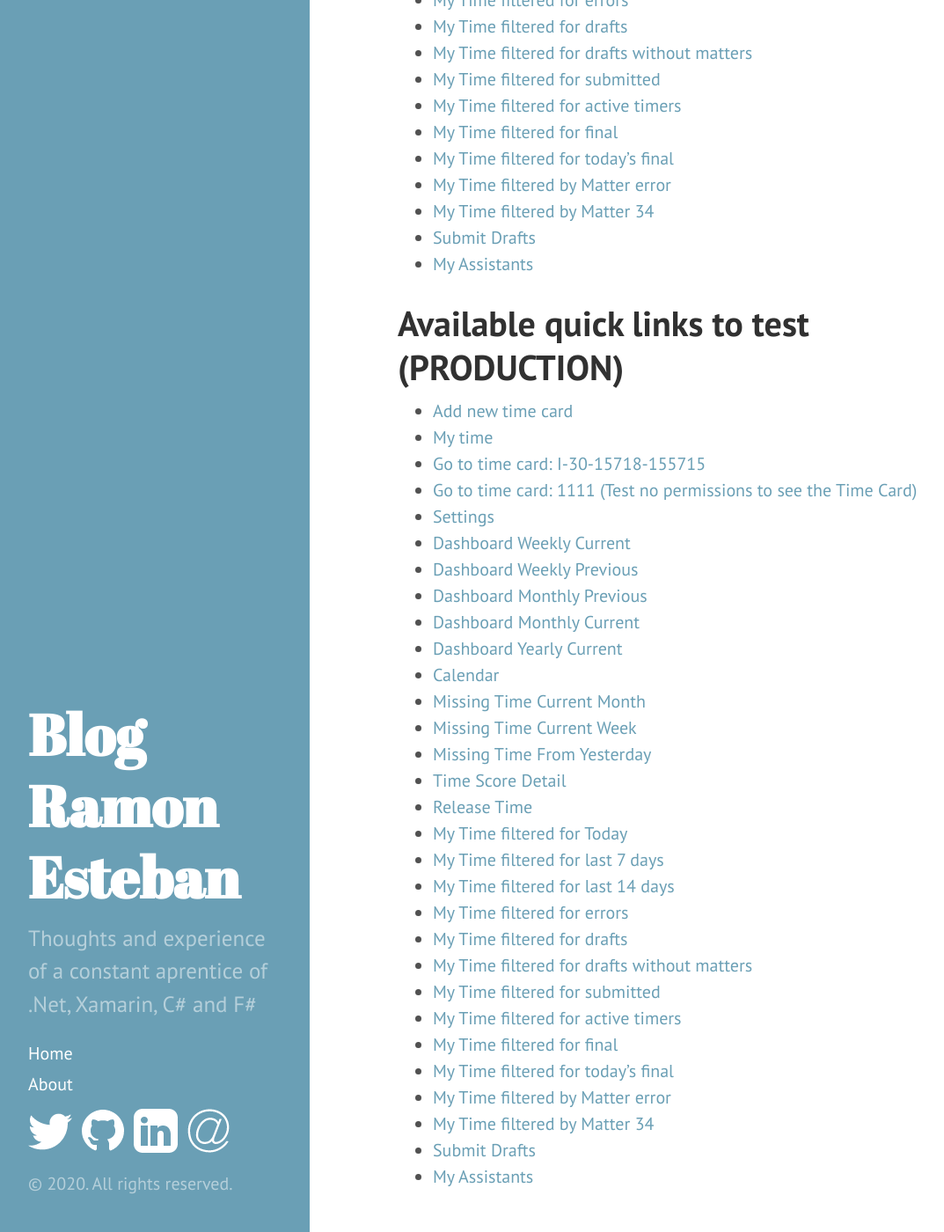
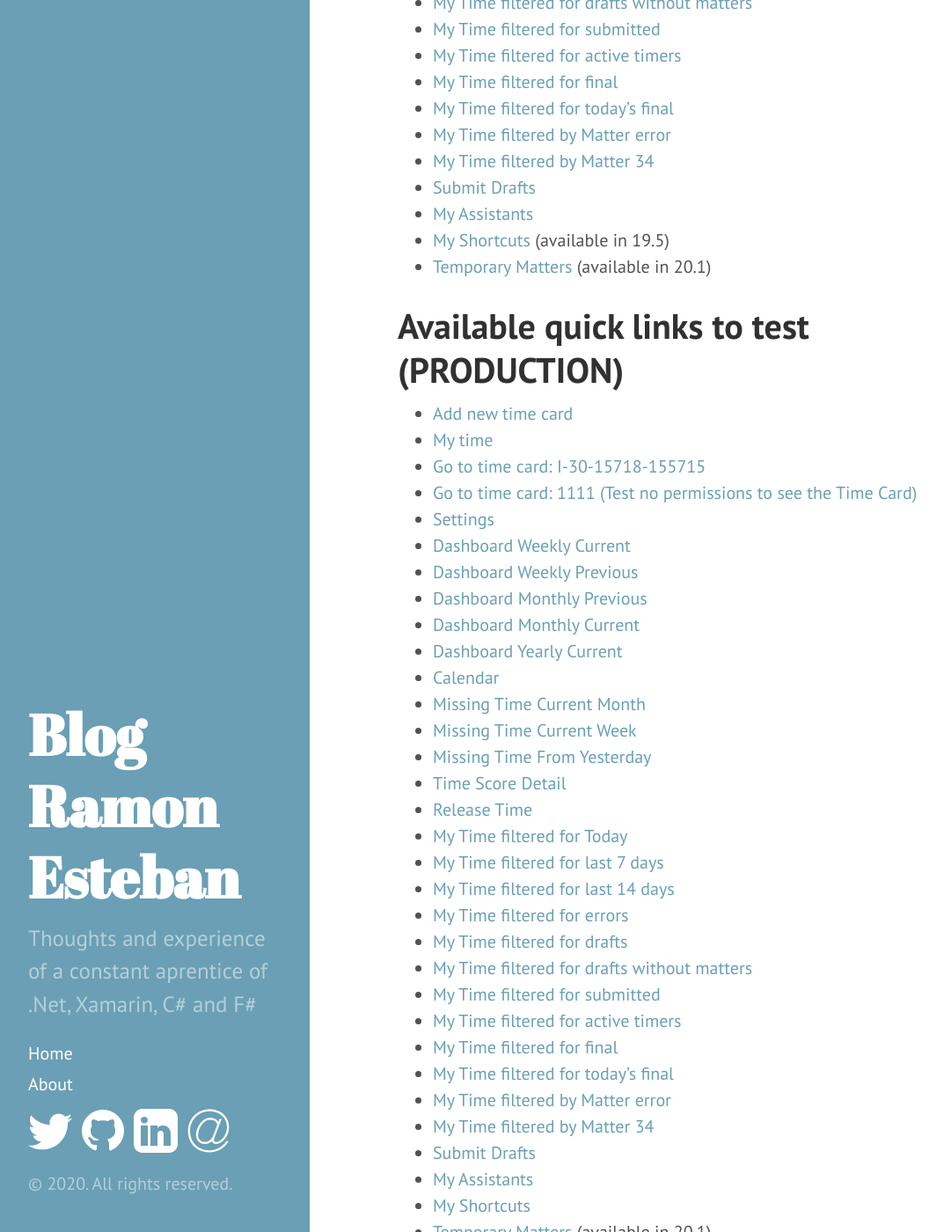
Before and after one commit to ramonesteban78/ramonesteban78.github.io, a Jekyll site: the page built from _posts/2016-03-09-test-links.md, in a window 1280 px wide and 1400 px high, scrolled down 1009 px. Shown: the whole window at 88% size, without its empty margins (8-1081 px from the left). Built offline with Jekyll 4.4.1, drawn with Linux system fonts in a browser that asks for light colours; comment, search, counter and statistics services are not loaded; some of the changed text lies outside the part shown.

Commit message:
new links to test

```diff
--- a/_posts/2016-03-09-test-links.md
+++ b/_posts/2016-03-09-test-links.md
@@ -37,6 +35,8 @@ title: Link tests
 - <a href="https://itimekeep.test-app.link/mytime?matter=34">My Time filtered by Matter 34</a>
 - <a href="https://itimekeep.test-app.link/submit-drafts">Submit Drafts</a>
 - <a href="https://itimekeep.test-app.link/my-assistants">My Assistants</a>
+- <a href="https://itimekeep.test-app.link/myshortcuts">My Shortcuts</a> (available in 19.5)
+- <a href="https://itimekeep.test-app.link/temp-matters">Temporary Matters</a> (available in 20.1)
 
 
 # Available quick links to test (PRODUCTION)
@@ -71,3 +71,5 @@ title: Link tests
 - <a href="https://itimekeep.app.link/mytime?matter=34">My Time filtered by Matter 34</a>
 - <a href="https://itimekeep.app.link/submit-drafts">Submit Drafts</a>
 - <a href="https://itimekeep.app.link/my-assistants">My Assistants</a>
+- <a href="https://itimekeep.app.link/myshortcuts">My Shortcuts</a>
+- <a href="https://itimekeep.app.link/temp-matters">Temporary Matters</a> (available in 20.1)
```
Also changed, not shown: other parts of _posts/2016-03-09-test-links.md (+0 -2 lines).
